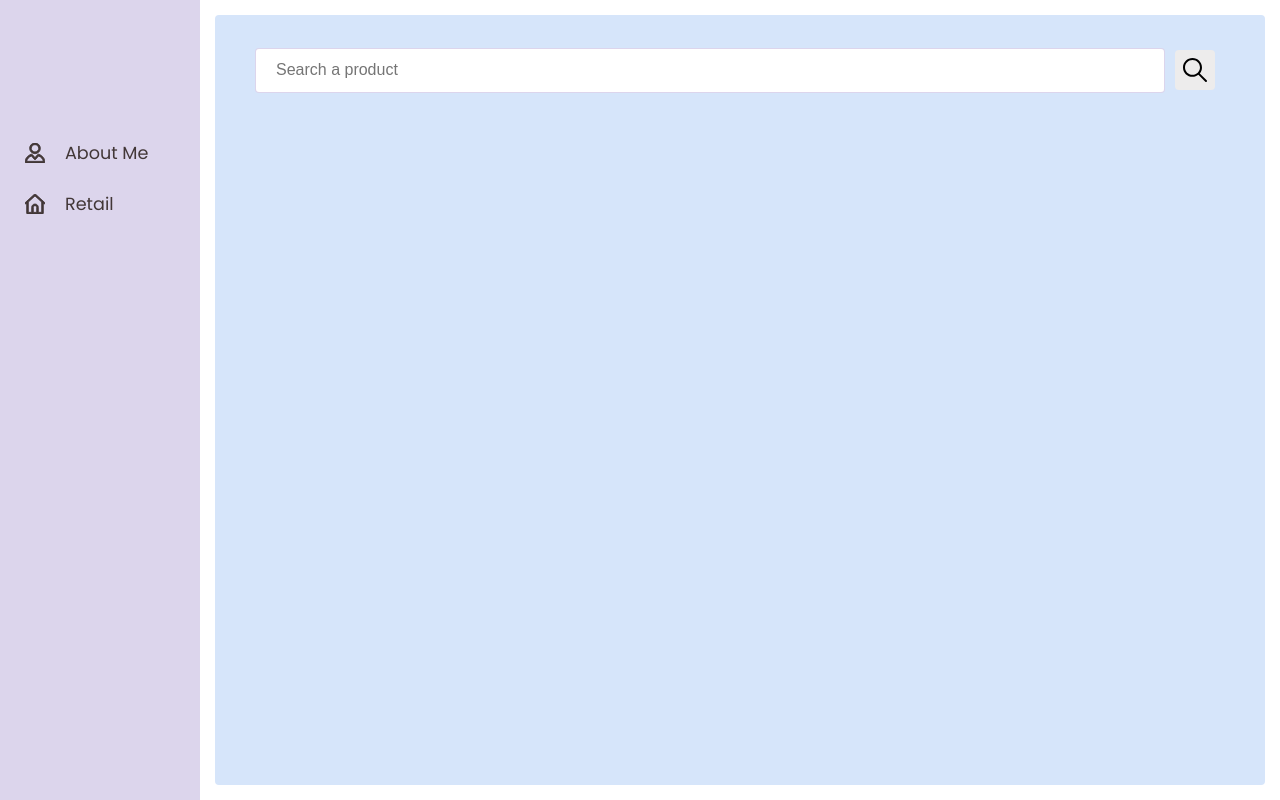
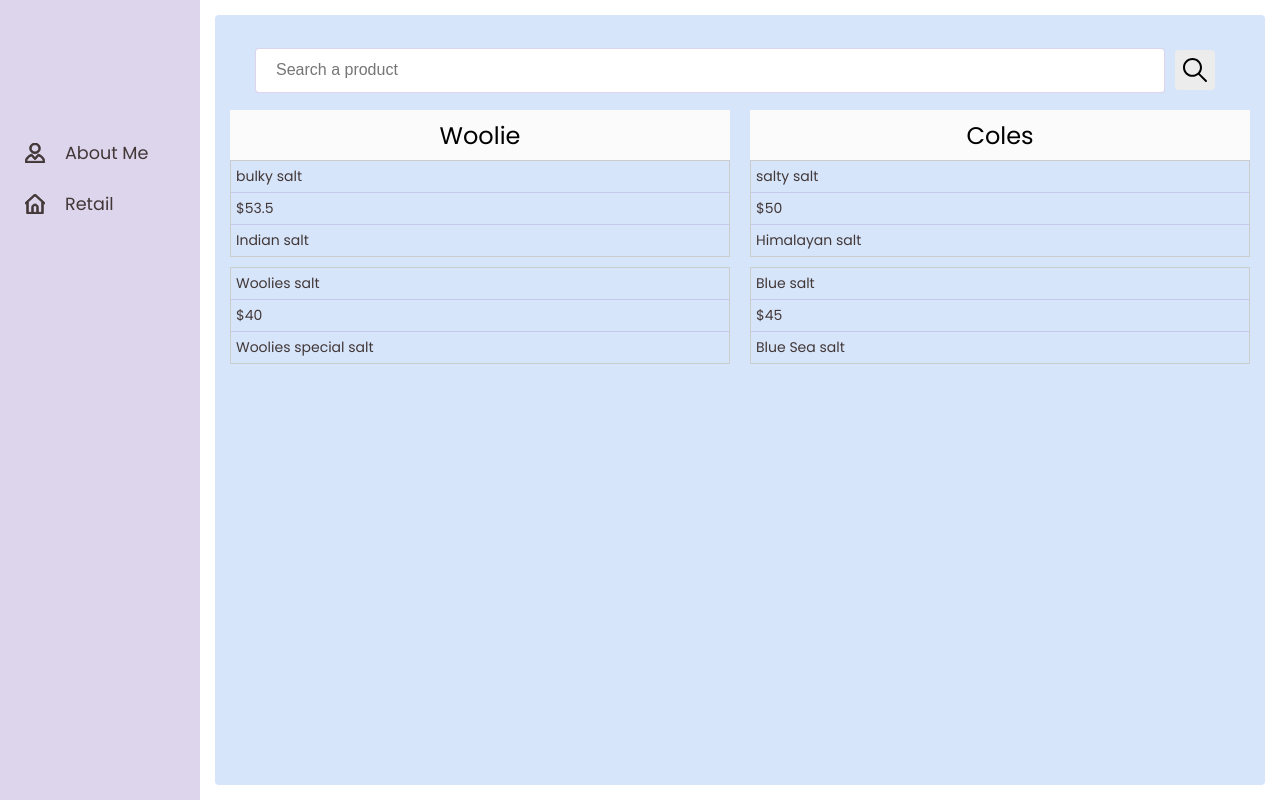
Before and after one commit to SthAneal/myNote, a React (Create React App) app: page /retail in a window 1280 px wide. Built offline with nearby package versions, Linux system fonts and the light colour scheme; some icons are missing.

Commit message:
product component added

```diff
--- /dev/null
+++ b/src/components/Products.tsx
@@ -0,0 +1,43 @@
+import { FlexDiv } from "../styles/globalStyleComponent";
+import { ProductDetailType } from "../context/RetailContext";
+
+type ProductsPropType = {
+    product:{
+        vendor:string
+        items?:ProductDetailType[]
+    }
+}
+
+
+// {/* can be made as a common component */}
+// <FlexDiv flex="1 1 50%"  justifyContent="center" alignItems="center" flexDirection="column">
+// <FlexDiv flex="0 0 50px" justifyContent="center" alignItems="center">
+//     Woolies
+// </FlexDiv>
+// <FlexDiv>
+
+// </FlexDiv>
+// </FlexDiv>
+
+export const Products = ({product}:ProductsPropType )=>{
+    return(
+        <>
+            <FlexDiv flex="1 1 50%"  justifyContent="center" alignItems="center" flexDirection="column" className="product-wrapper">
+                <FlexDiv flex="0 0 50px" justifyContent="center" alignItems="center" width="100%" className="product-header">
+                    {product.vendor}
+                </FlexDiv>
+                    {
+                        product?.items?.map((item)=>{
+                            return (
+                                <FlexDiv flex="1 1 auto" justifyContent="start" flexDirection="column" width="100%" className="product-body" margin="0 0 10px 0">
+                                    <FlexDiv flex="0 0 30px" width="100%" alingItems="center" padding="5px">{item.name}</FlexDiv>
+                                    <FlexDiv flex="0 0 30px" width="100%" alingItems="center" padding="5px">{item.price}</FlexDiv>
+                                    <FlexDiv flex="0 0 30px" width="100%" alingItems="center" padding="5px">{item.description}</FlexDiv>
+                                </FlexDiv>
+                           )
+                        })
+                    }
+            </FlexDiv>
+        </>
+    )
+}
--- a/src/components/Retail.tsx
+++ b/src/components/Retail.tsx
@@ -4,6 +4,7 @@
 import { FlexDiv } from "../styles/globalStyleComponent";
 import { ReactComponent as SearchIcon } from "../assets/search.svg";
 
+import { Products } from './Products';
 
 
 export const Retail = ()=>{
@@ -46,6 +47,26 @@
         console.log(searchInputRef.current.value);
         retailContext.searchProduct(searchInputRef.current.value);
     }
+
+    // const wooliesProduct = {
+    //     vendor:'Woolies',
+    //     items:[{
+    //         name:'Rice',
+    //         price:'$20',
+    //         description:'Basmati Rice'
+    //     }]
+    // }
+
+    // const colesProduct = {
+    //     vendor:'Coles',
+    //     items:[{
+    //         name:'Rice',
+    //         price:'$30',
+    //         description:'Jasmine Rice'
+    //     }]
+    // }
+
+
 
 
     return(
@@ -95,8 +116,14 @@
                     </FlexDiv>
                 </FlexDiv>
 
-                <FlexDiv>
+                <FlexDiv flex="1 1 auto" flexGap="20px" justifyContent="start" alignItems="start" width="100%">
                     {retailContext.state.searchValue && `You searched for "${retailContext.state.searchValue}"`}
+
+                    <Products product={{vendor:'Woolie',items:retailContext.state.retailer?.woolie}}></Products>
+
+                    <Products product={{vendor:'Coles',items:retailContext.state.retailer?.coles}}></Products>
+
+
                 </FlexDiv>
 
 
--- a/src/context/RetailContext.tsx
+++ b/src/context/RetailContext.tsx
@@ -1,6 +1,6 @@
 import React from "react";
 
-type ProductDetailType = {
+export type ProductDetailType = {
     name:string
     price:string
     description:string
@@ -44,11 +44,22 @@
             name:'salty salt',
             price:'$50',
             description:'Himalayan salt'
-        }],
+        },
+        {
+            name:'Blue salt',
+            price:'$45',
+            description:'Blue Sea salt'
+        }
+    ],
         woolie:[{
             name:'bulky salt',
             price:'$53.5',
             description:'Indian salt'
+        },
+        {
+            name:'Woolies salt',
+            price:'$40',
+            description:'Woolies special salt'
         }]
     },
     searchBtnDisabled:true,
--- a/src/styles/globalStyles.scss
+++ b/src/styles/globalStyles.scss
@@ -4,6 +4,7 @@
 $dark-gray:#423737;
 $soft-gray:#edecec;
 $soft-gray-hover:#d5d5d5;
+$good-white:#ffffff;
 
 a{
     text-decoration: none;
@@ -96,3 +97,18 @@
         transform: scale(1.1);
     }
 }
+
+// Styles for Products components
+.product-wrapper{
+    & .product-header{
+        background: #fbfbfb;
+        font-size: 1.5rem;
+    }
+    & .product-body{
+        border: 1px solid #ccc;
+        color: $dark-gray;
+        & > div:not(:last-child){
+            border-bottom: 1px solid $soft-pink;
+        }
+    }
+}
```
